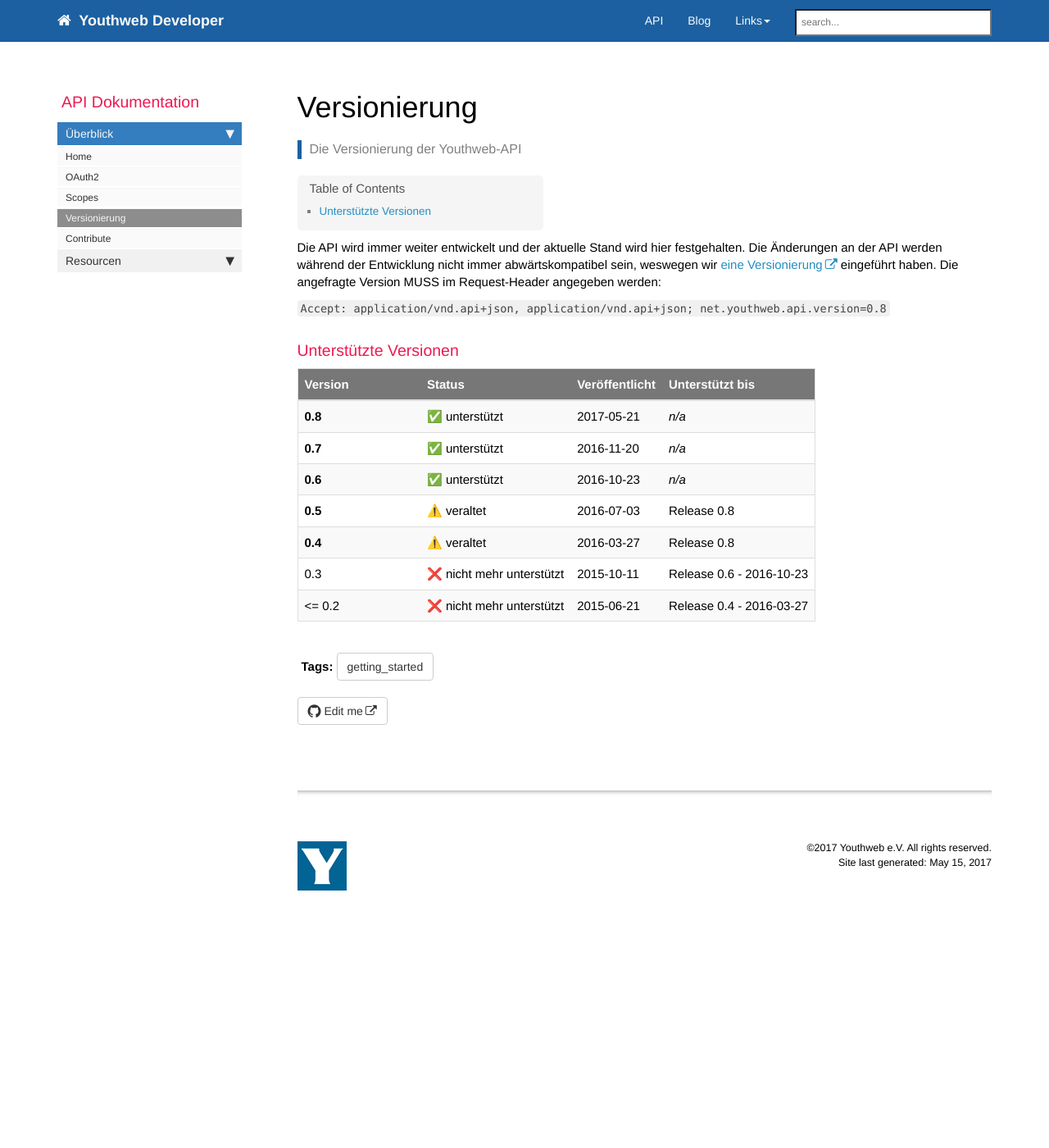
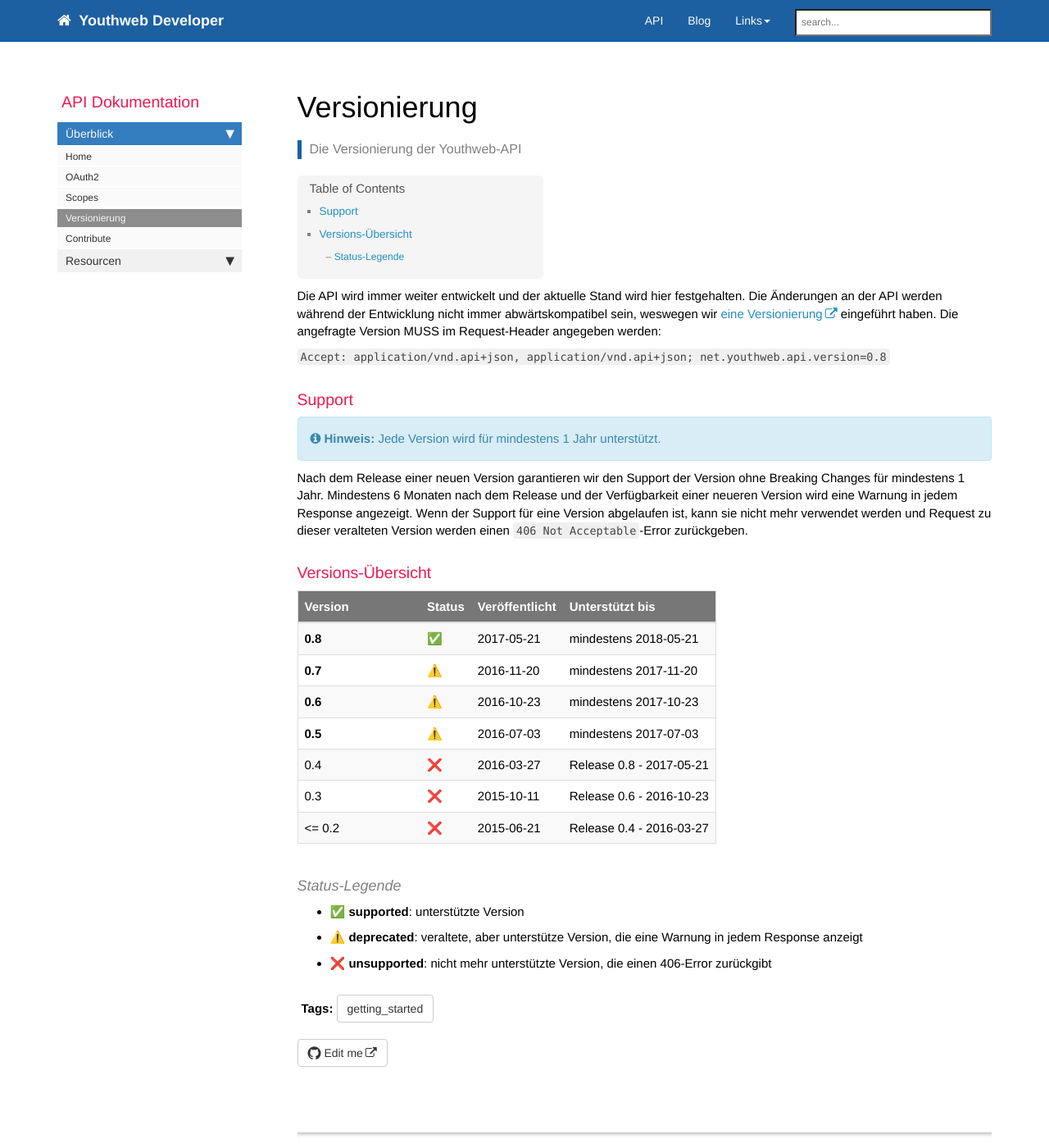
Before and after one commit to youthweb/youthweb-api, a Jekyll site: the page built from docs/pages/api/api_general_versions.md, in a window 1280 px wide and 1400 px high. Shown: the whole window at 82% size. Built offline with Jekyll 4.4.1, drawn with Linux system fonts in a browser that asks for light colours; nearby versions of some CDN libraries; emoji names are drawn with the system emoji font; library files that are not in the unit come from our copies.

Commit message:
Neue Support-Strategie unterstützt Versionen für mind. 1 Jahr
Versionen 0.6 und 0.7 sind jetzt deprecated

```diff
--- a/docs/pages/api/api_general_versions.md
+++ b/docs/pages/api/api_general_versions.md
@@ -12,16 +12,28 @@ Die API wird immer weiter entwickelt und der aktuelle Stand wird hier festgehalt
 
 `Accept: application/vnd.api+json, application/vnd.api+json; net.youthweb.api.version=0.8`
 
-### Unterstützte Versionen
+### Support
 
-| Version | Status                         | Veröffentlicht | Unterstützt bis          |
-|---------|--------------------------------|----------------|--------------------------|
-| **0.8** | :white_check_mark: unterstützt | 2017-05-21     | *n/a*                    |
-| **0.7** | :white_check_mark: unterstützt | 2016-11-20     | *n/a*                    |
-| **0.6** | :white_check_mark: unterstützt | 2016-10-23     | *n/a*                    |
-| **0.5** | :warning: veraltet             | 2016-07-03     | Release 0.8              |
-| **0.4** | :warning: veraltet             | 2016-03-27     | Release 0.8              |
-| 0.3     | :x: nicht mehr unterstützt     | 2015-10-11     | Release 0.6 - 2016-10-23 |
-| <= 0.2  | :x: nicht mehr unterstützt     | 2015-06-21     | Release 0.4 - 2016-03-27 |
+{% include note.html content="Jede Version wird für mindestens 1 Jahr unterstützt." %}
+
+Nach dem Release einer neuen Version garantieren wir den Support der Version ohne Breaking Changes für mindestens 1 Jahr. Mindestens 6 Monaten nach dem Release und der Verfügbarkeit einer neueren Version wird eine Warnung in jedem Response angezeigt. Wenn der Support für eine Version abgelaufen ist, kann sie nicht mehr verwendet werden und Request zu dieser veralteten Version werden einen `406 Not Acceptable`-Error zurückgeben.
+
+### Versions-Übersicht
+
+| Version | Status             | Veröffentlicht | Unterstützt bis          |
+|---------|--------------------|----------------|--------------------------|
+| **0.8** | :white_check_mark: | 2017-05-21     | mindestens 2018-05-21    |
+| **0.7** | :warning:          | 2016-11-20     | mindestens 2017-11-20    |
+| **0.6** | :warning:          | 2016-10-23     | mindestens 2017-10-23    |
+| **0.5** | :warning:          | 2016-07-03     | mindestens 2017-07-03    |
+| 0.4     | :x:                | 2016-03-27     | Release 0.8 - 2017-05-21 |
+| 0.3     | :x:                | 2015-10-11     | Release 0.6 - 2016-10-23 |
+| <= 0.2  | :x:                | 2015-06-21     | Release 0.4 - 2016-03-27 |
+
+#### Status-Legende
+
+- :white_check_mark: **supported**: unterstützte Version
+- :warning: **deprecated**: veraltete, aber unterstütze Version, die eine Warnung in jedem Response anzeigt
+- :x: **unsupported**: nicht mehr unterstützte Version, die einen 406-Error zurückgibt
 
 {% include links.html %}
```
Also changed, not shown: 2 other files.
